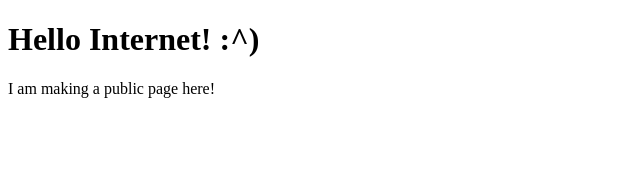
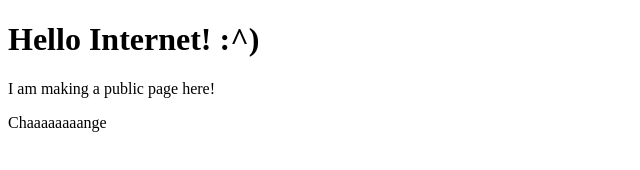
Before and after one commit to Req/pages-portfolio, a plain HTML site: page index.html in a window 1280 px wide. Shown: the whole page, without its empty margins (0-640 px from the left). Drawn offline with Linux system fonts and the light colour scheme.

Commit message:
Add change to trigger page redeployment

```diff
--- a/index.html
+++ b/index.html
@@ -10,6 +10,7 @@
     <body>
         <h1>Hello Internet! :^)</h1>
         <p>I am making a public page here!</p>
+        <p>Chaaaaaaaange</p>
     </body>
 
 </html>
```
